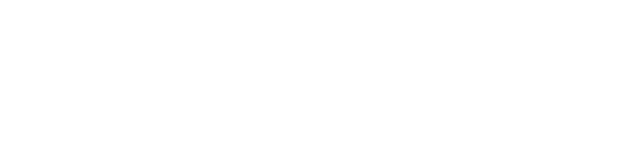
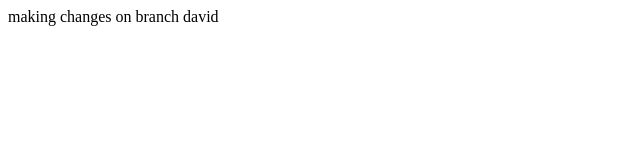
Before and after one commit to HartmanDavid/git_workflow_test, a plain HTML site: page index.html in a window 1280 px wide. Shown: the whole page, without its empty margins (0-640 px from the left). Drawn offline with Linux system fonts and the light colour scheme.

Commit message:
added stuff

```diff
--- a/index.html
+++ b/index.html
@@ -5,6 +5,6 @@
     <title>Git Work Flow</title>
   </head>
   <body>
-
+    making changes on branch david
   </body>
 </html>
```
